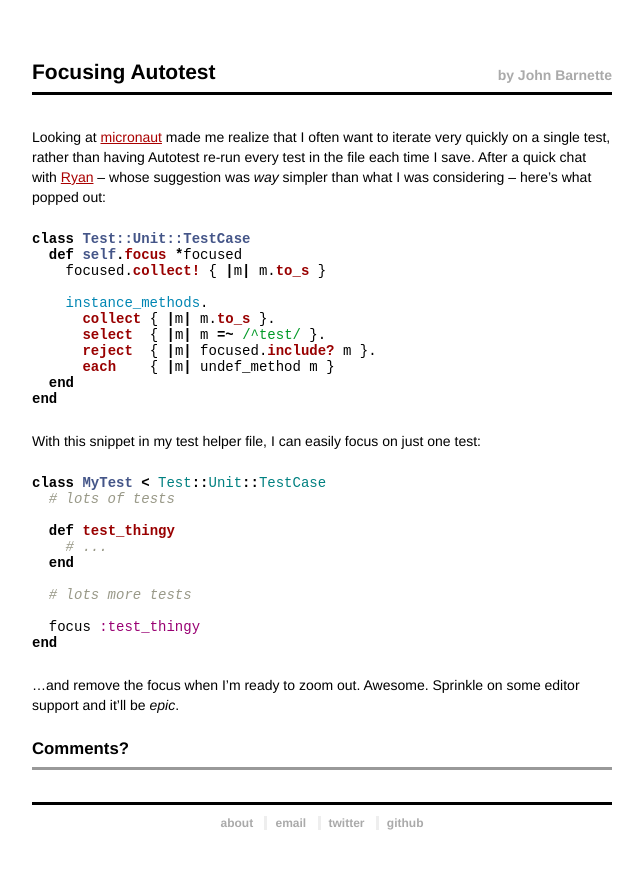
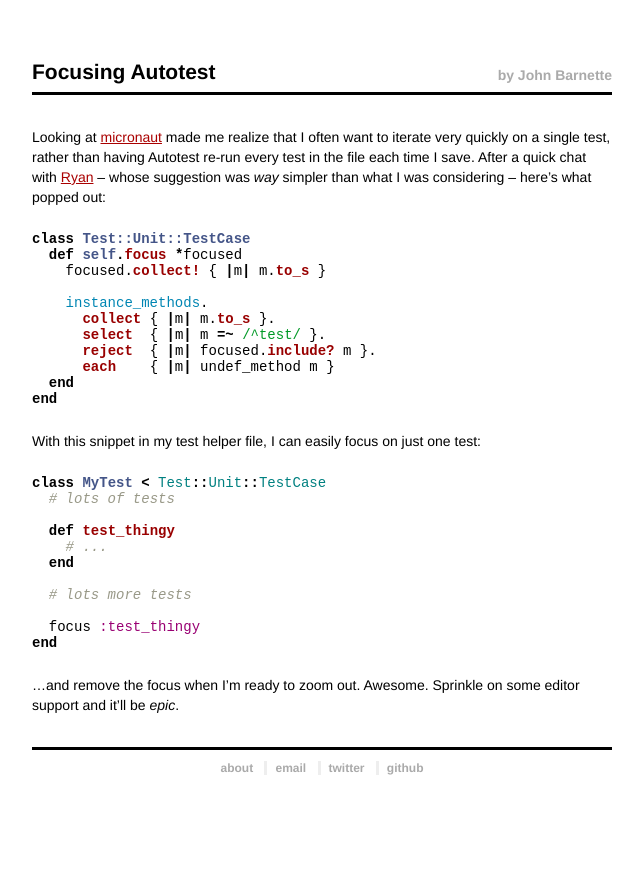
Before and after one commit to jbarnette/jbarnette.github.com, a Jekyll site: the page built from _posts/2009-01-23-focusing-autotest.markdown, in a window 1280 px wide. Shown: the top 869 px of the page, without its empty margins (318-961 px from the left). Built offline with Jekyll 4.4.1, drawn with Linux system fonts in a browser that asks for light colours; comment, search, counter and statistics services are not loaded.

Commit message:
Fuck Disqus.

```diff
--- a/_layouts/post.html
+++ b/_layouts/post.html
@@ -17,12 +17,6 @@
 	{{ content }}
       </div>
 
-      {% if page.comments %}
-      <h2 class="comments">Comments?</h2>
-      <div id="disqus_thread"></div>
-      <script type="text/javascript" src="http://disqus.com/forums/jbarnette/embed.js"></script>
-      {% endif %}
-
       <div id="footer">
 	{% include presence.html %}
       </div>
--- a/_posts/2009-01-23-focusing-autotest.markdown
+++ b/_posts/2009-01-23-focusing-autotest.markdown
@@ -1,7 +1,6 @@
 ---
 layout: post
 title: Focusing Autotest
-comments: true
 ---
 
 Looking at [micronaut][m] made me realize that I often want to iterate
--- a/css/screen.css
+++ b/css/screen.css
@@ -182,11 +182,3 @@ a.feed {
 .presence li:last-child {
     padding-right: 0;
 }
-
-#dsq-auth, #dsq-options-toggle, #dsq-comments-count {
-    display: none;
-}
-
-input.submit {
-    margin-top: 8px;
-}
```
